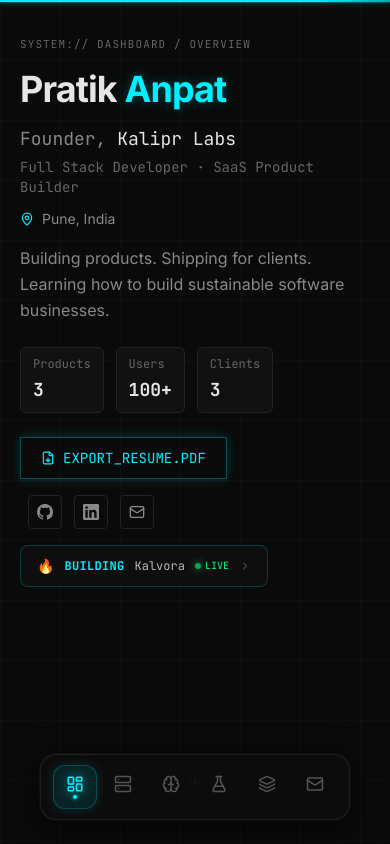
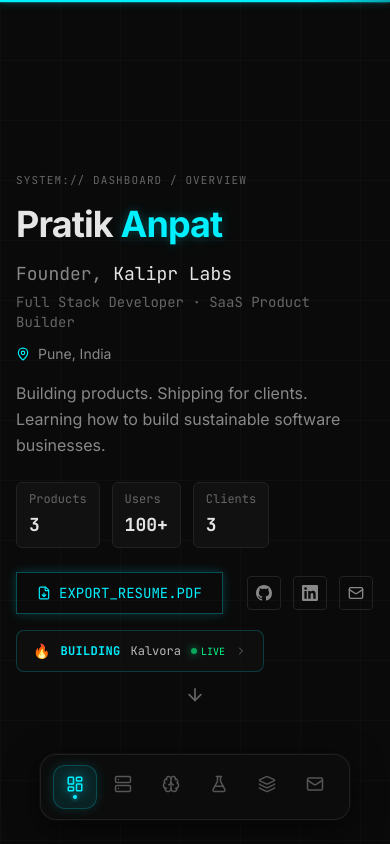
Before and after one commit to pratikanpat/Portfolio, a Next.js app: page / in a window 390 px wide. Shown: the top 844 px of the page. Built offline with nearby package versions, Linux system fonts and the light colour scheme.

Commit message:
Fix: Arrow Landing page mobile

```diff
--- a/src/app/globals.css
+++ b/src/app/globals.css
@@ -170,6 +170,6 @@ body {
 
 @media (max-width: 768px) {
   .section-container {
-    padding: 36px 20px;
+    padding: 36px 16px;
   }
 }
--- a/src/components/DashboardHero.tsx
+++ b/src/components/DashboardHero.tsx
@@ -32,7 +32,7 @@ export default function DashboardHero() {
 
   return (
     <>
-    <section id="dashboard" className="section-container pt-20 lg:pt-20 min-h-[100dvh] lg:min-h-0 flex flex-col">
+    <section id="dashboard" className="section-container min-h-screen flex flex-col justify-center relative pt-0 pb-0 lg:pt-0 lg:pb-0">
       {/* Breadcrumb */}
       <motion.div
         initial={{ opacity: 0 }}
@@ -251,12 +251,12 @@ export default function DashboardHero() {
         </a>
       </motion.div>
 
-      {/* Scroll indicator — pushed to bottom of viewport on mobile */}
+      {/* Scroll indicator */}
       <motion.div
         initial={{ opacity: 0 }}
         animate={{ opacity: 1 }}
         transition={{ delay: 1 }}
-        className="flex justify-center mt-auto pt-8 pb-6 lg:mt-16 lg:pt-0 lg:pb-0"
+        className="absolute bottom-36 lg:bottom-8 left-1/2 -translate-x-1/2"
       >
         <motion.div
           animate={{ y: [0, 8, 0] }}
```
